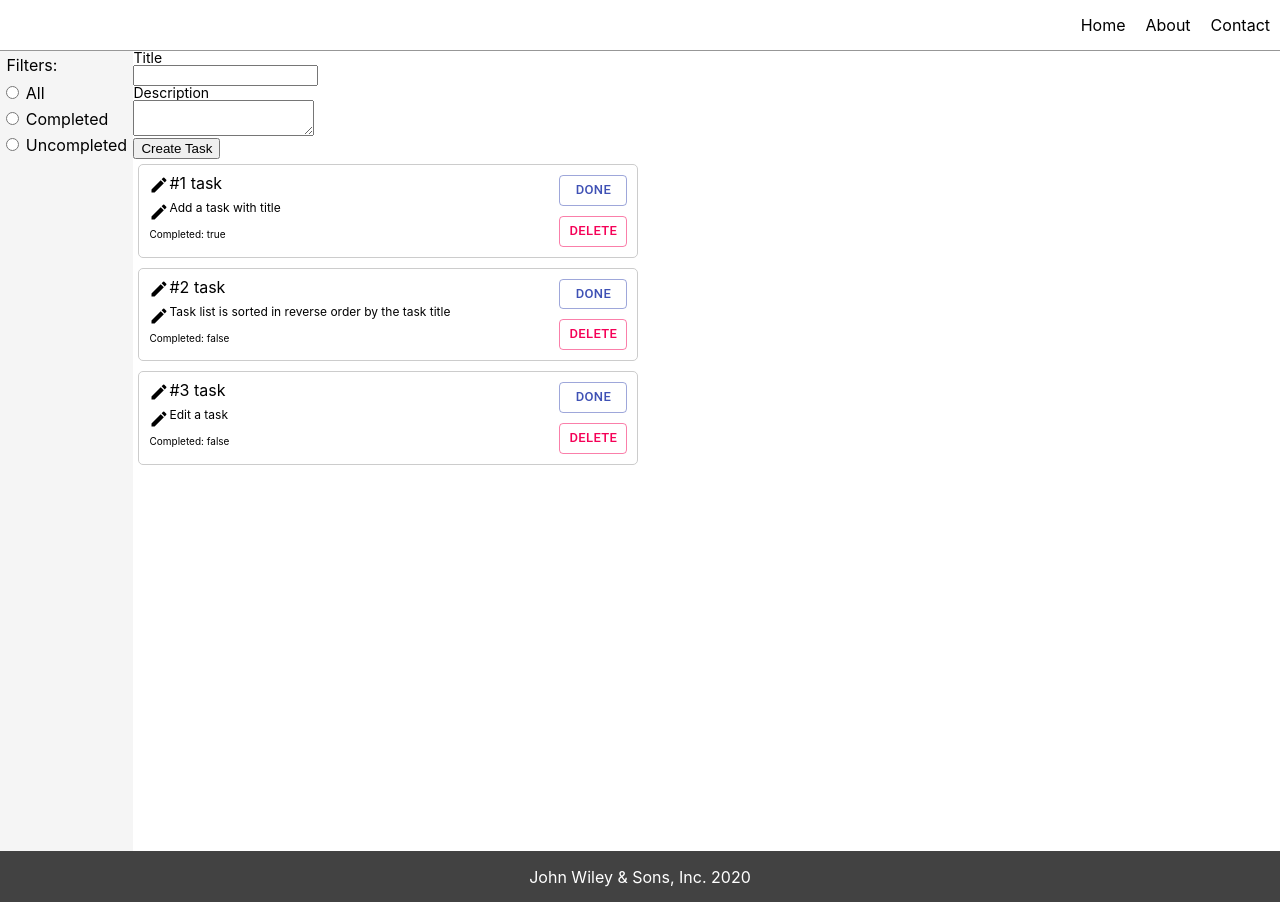
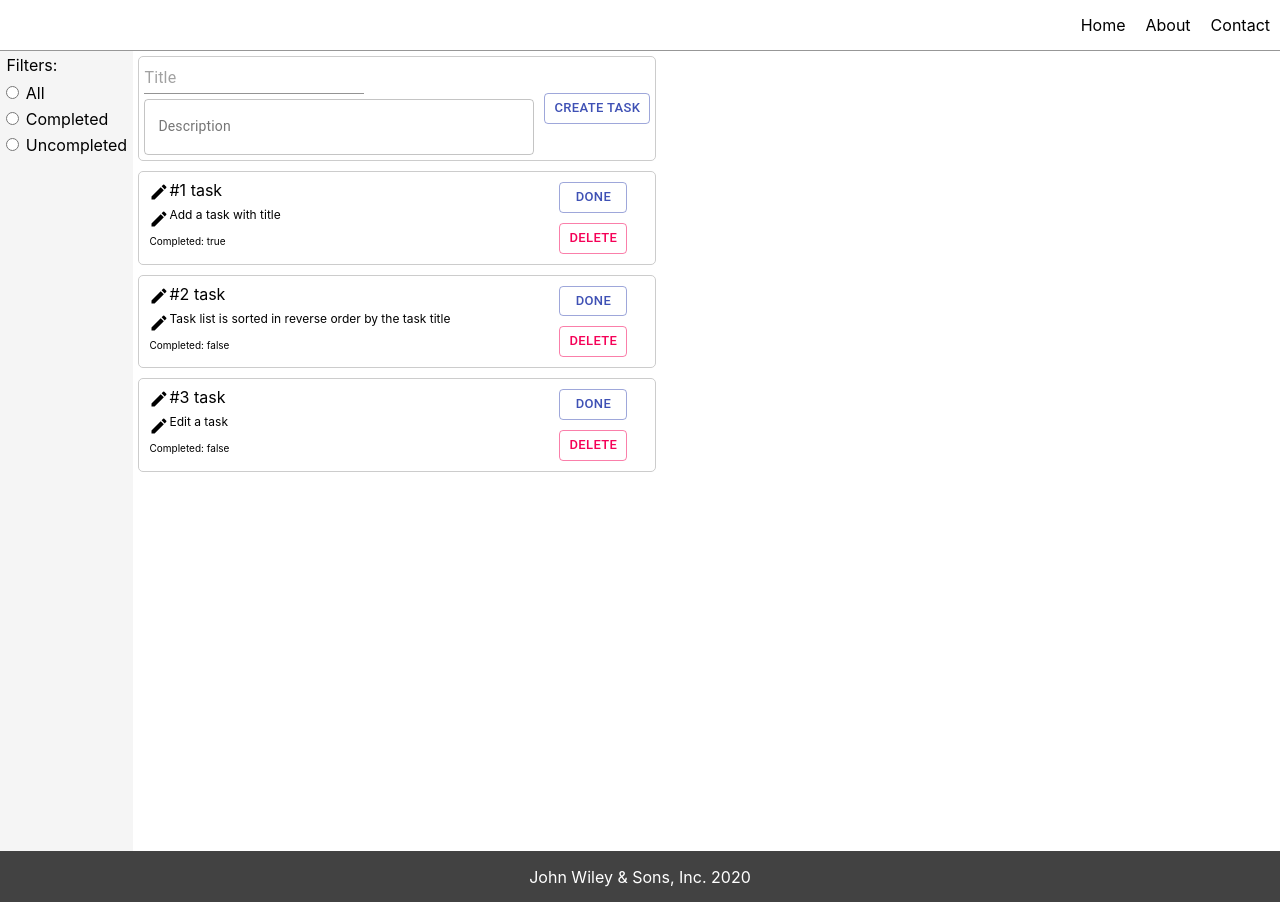
Before and after one commit to nmikhalaki/wiley-test-task-todo, a React (Create React App) app: page / in a window 1280 px wide. Built offline with nearby package versions, Linux system fonts and the light colour scheme.

Commit message:
improved ui with material ui components

```diff
--- a/src/App.js
+++ b/src/App.js
@@ -2,27 +2,14 @@ import React from 'react';
 import './App.css';
 import Footer from './Footer/Footer';
 import Header from './Header/Header';
-import TaskFilter from './TaskFilter/TaskFilter';
-import TaskViewer from './TaskViewer/TaskViewer';
-import TaskSearch from './TaskSearch/TaskSearch';
-import TaskCreator from './TaskCreator/TaskCreator';
+import TaskManager from './TaskManager/TaskManager'
 
 
 function App(props) {
     return (
         <>
             <Header></Header>
-            <div className='app'>
-                <TaskFilter></TaskFilter>
-                <div className='app-content'>
-                    <TaskSearch>
-                    </TaskSearch>
-                    <TaskCreator>
-                    </TaskCreator>
-                    <TaskViewer>
-                    </TaskViewer>
-                </div>
-            </div>
+                <TaskManager></TaskManager>
             <Footer></Footer>
         </>
     );
--- a/src/TaskCreator/TaskCreator.jsx
+++ b/src/TaskCreator/TaskCreator.jsx
@@ -1,55 +1,47 @@
 import React from "react";
-import './taskCreator.css'
-// import FiberNewIcon from '@material-ui/icons/FiberNew';
+import './taskCreator.css';
+import {
+    Button,
+    FormControl,
+    FormHelperText,
+    Input,
+    InputLabel,
+    TextField
+} from '@material-ui/core';
 
 class TaskCreator extends React.Component {
     constructor(props) {
         super(props);
-        this.taskList = JSON.parse(localStorage.getItem('taskList'))
-        this.state = {
-            title: '',
-            description: '',
-            completed: false
-        }
-        this.handleChangeDescription = this.handleChangeDescription.bind(this);
-        this.handleChangeTitle = this.handleChangeTitle.bind(this);
-        this.handleSubmit = this.handleSubmit.bind(this);
+        this.handleNewTaskUpdateTitle = this.props.handleNewTaskUpdateTitle;
+        this.handleNewTaskUpdateDescription = this.props.handleNewTaskUpdateDescription;
+        this.handleNewTaskSubmit = this.props.handleNewTaskSubmit;
     }
-    handleChangeTitle(event) {
-        this.setState({
-            title: event.target.value
-        })
-    }
-    handleChangeDescription(event) {
-        this.setState({
-            description: event.target.value
-        })
-    }
-    handleSubmit(event) {
-        // event.preventDefault()
-    // const taskList = JSON.parse(localStorage.taskList)
-        this.taskList.push(this.state)
-        localStorage.setItem('taskList', JSON.stringify(this.taskList))
-        this.setState({
-            title: '',
-            description: '',
-            completed: false
-        })
-    }
+
     render() {
-        return(
+        return (
             <div className='creator-container'>
-                <form onSubmit={this.handleSubmit}>
-                    <div className='creator-task-title'>
-                        <label>Title</label>
-                        <input type="text" value={this.state.title} onChange={this.handleChangeTitle} />
+                <form onSubmit={this.handleNewTaskSubmit} className='creator-container-form'>
+                    <div className='creator-task'>
+                        <div className='creator-task-title'>
+                            <Input
+                                variant='outlined'
+                                placeholder="Title"
+                                value={this.props.newTask.title}
+                                onChange={this.handleNewTaskUpdateTitle}/>
+                        </div>
+                        <div className='creator-task-description'>
+                            <TextField
+                                id="filled-name"
+                                label="Description"
+                                fullWidth={true}
+                                value={this.props.newTask.description}
+                                onChange={this.handleNewTaskUpdateDescription}
+                                variant="outlined"
+                            />
+                        </div>
                     </div>
-                    <div className='creator-task-description'>
-                        <label htmlFor="create-new-task">Description</label>
-                        <textarea value={this.state.description} onChange={this.handleChangeDescription} />
-                    </div>
-                    <div>
-                        <input type="submit" value="Create Task" />
+                    <div className='creator-task-submit'>
+                        <Button size='small' variant='outlined' color='primary' type='submit'>Create Task</Button>
                     </div>
                 </form>
             </div>
--- a/src/TaskCreator/taskCreator.css
+++ b/src/TaskCreator/taskCreator.css
@@ -1,4 +1,33 @@
+.creator-container {
+    border: 1px solid #ccc;
+    border-radius: 5px;
+    margin: 5px;
+}
+
+.creator-container-form {
+    display: flex;
+    flex-direction: row;
+}
+
+.creator-task {
+    min-width: 400px;
+}
+
 .creator-container label {
     display: block;
     font-size: 14px;
 }
+
+.creator-task-title {
+    margin: 5px;
+}
+
+.creator-task-description {
+    margin: 5px;
+}
+
+.creator-task-submit {
+    display: flex;
+    align-items: center;
+    margin: 5px;
+}
--- /dev/null
+++ b/src/TaskManager/TaskManager.jsx
@@ -0,0 +1,122 @@
+import React from "react";
+import './taskManager.css';
+import TaskFilter from '../TaskFilter/TaskFilter';
+import TaskSearch from '../TaskSearch/TaskSearch';
+import TaskViewer from '../TaskViewer/TaskViewer';
+import TaskCreator from '../TaskCreator/TaskCreator';
+
+class TaskManager extends React.Component {
+    constructor(props) {
+        super(props);
+        this.taskList = JSON.parse(localStorage.getItem('taskList'))
+        this.state = {
+            newTask: {
+                title: '',
+                description: '',
+                completed: false,
+            },
+            taskList: this.taskList
+        }
+        this.handleNewTaskUpdateTitle = this.handleNewTaskUpdateTitle.bind(this);
+        this.handleNewTaskUpdateDescription = this.handleNewTaskUpdateDescription.bind(this);
+        this.handleNewTaskSubmit = this.handleNewTaskSubmit.bind(this);
+
+        this.handleTaskDelete = this.handleTaskDelete.bind(this);
+        this.handleTaskTitleUpdate = this.handleTaskTitleUpdate.bind(this);
+        this.handleTaskStatusUpdate = this.handleTaskStatusUpdate.bind(this);
+        this.handleTaskDescriptionUpdate = this.handleTaskDescriptionUpdate.bind(this);
+    }
+
+    handleNewTaskUpdateTitle = (event) => {
+        this.setState({
+            newTask: {
+                title: event.target.value,
+                description: this.state.newTask.description,
+                completed: this.state.newTask.completed
+            }
+        })
+    }
+
+    handleNewTaskUpdateDescription = (event) => {
+        this.setState({
+            newTask: {
+                title: this.state.newTask.title,
+                description: event.target.value,
+                completed: this.state.newTask.completed
+            }
+        })
+    }
+
+    handleNewTaskSubmit = (event) => {
+        this.taskList.push(this.state.newTask)
+        localStorage.setItem('taskList', JSON.stringify(this.taskList))
+        this.setState({
+            newTask:  {
+                title: '',
+                description: '',
+                completed: false
+            }
+        })
+    }
+
+    handleTaskDelete = (index, e) => {
+        this.taskList.splice(index, 1)
+        localStorage.setItem('taskList', JSON.stringify(this.taskList))
+        this.setState({
+            taskList: this.taskList
+        })
+    }
+
+    handleTaskTitleUpdate = (index, e) => {
+        this.taskList[index].title = window.prompt('Title', this.taskList[index].title)
+        localStorage.setItem('taskList', JSON.stringify(this.taskList))
+        this.setState({
+            taskList: this.taskList
+        })
+    }
+
+    handleTaskStatusUpdate = (index, e) => {
+        const status = this.taskList[index].completed
+        this.taskList[index].completed = !status
+        localStorage.setItem('taskList', JSON.stringify(this.taskList))
+        this.setState({
+            taskList: this.taskList
+        })
+    }
+
+    handleTaskDescriptionUpdate = (index, e) => {
+        this.taskList[index].description = window.prompt('Description', this.taskList[index].description)
+        localStorage.setItem('taskList', JSON.stringify(this.taskList))
+        this.setState({
+            taskList: this.taskList
+        })
+    }
+
+    render() {
+        return (
+            <div className='app'>
+                <TaskFilter></TaskFilter>
+                <div className='app-content'>
+                    <TaskSearch>
+                    </TaskSearch>
+                    <TaskCreator
+                        handleNewTaskUpdateTitle={this.handleNewTaskUpdateTitle}
+                        handleNewTaskUpdateDescription={this.handleNewTaskUpdateDescription}
+                        handleNewTaskSubmit={this.handleNewTaskSubmit}
+                        newTask={this.state.newTask}
+                    >
+                    </TaskCreator>
+                    <TaskViewer
+                        handleTaskDelete={this.handleTaskDelete}
+                        handleTaskTitleUpdate={this.handleTaskTitleUpdate}
+                        handleTaskStatusUpdate={this.handleTaskStatusUpdate}
+                        handleTaskDescriptionUpdate={this.handleTaskDescriptionUpdate}
+                        taskList={this.state.taskList}>
+                    </TaskViewer>
+                </div>
+            </div>
+        )
+    }
+}
+
+export default TaskManager;
```
Also changed, not shown: src/TaskViewer/TaskViewer.jsx (+10 -46 lines), src/TaskManager/taskManager.css (added).
